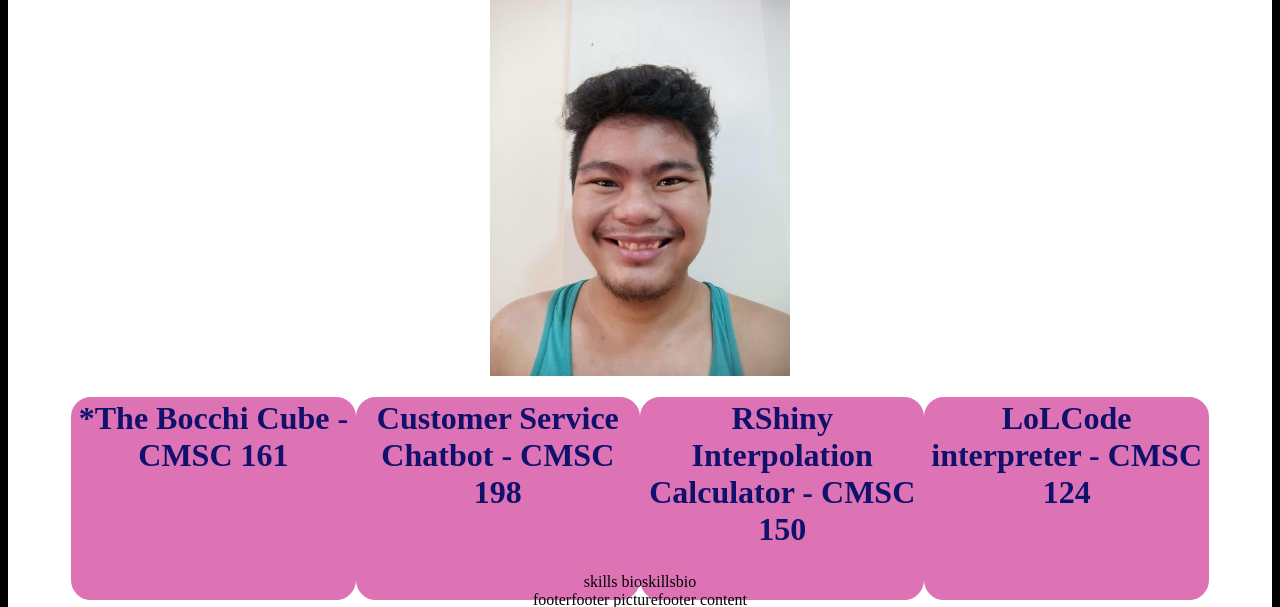
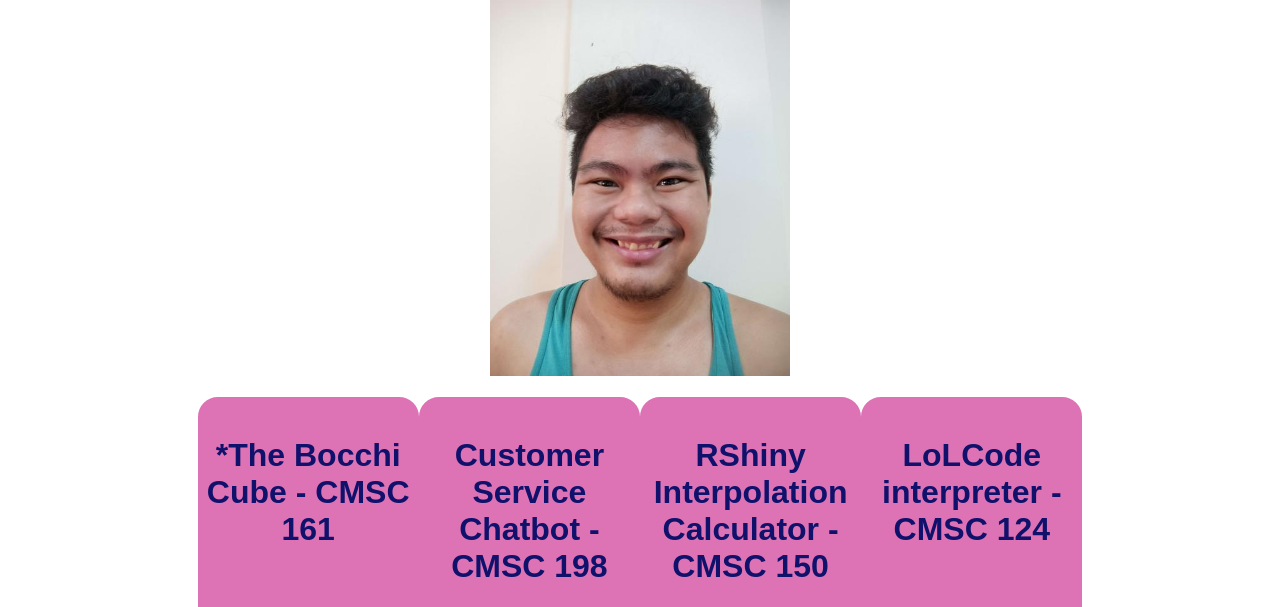
Before and after one commit to CMSC100-1S2324/my-github-page-LanceQuitalig, a plain HTML site: page index.html in a window 1280 px wide. Shown: the part 275-882 px from the top of the page. Drawn offline with Linux system fonts and the light colour scheme.

Commit message:
refactor: added break lines to project section for visual clarity

```diff
--- a/index.css
+++ b/index.css
@@ -1,7 +1,3 @@
-body {
-    background-color: black;
-}
-
 a:link {
     text-decoration: none;
 }
@@ -13,8 +9,6 @@ a:visited {
 .main-flex {
     display: flex;
     flex-direction: column;
-
-    background-color: white;
 }
 
 .navigation-flex {
@@ -40,13 +34,17 @@ a:visited {
 
     justify-content: space-between;
     flex-wrap: wrap;
-    width: 90%;
+    width: 70%;
 }
 
 .skills-bio-flex {
     display: flex;
     flex-direction: row;
     align-items: center;
+
+    justify-content: space-evenly;
+
+    width: 80%;
 }
 
 .footer-flex {
@@ -63,6 +61,7 @@ a:visited {
     color: #edcfc4;
     border-radius: 20px;
     text-align: center;
+    font-family: 'Times New Roman', Times, serif;
 }
 
 .projects-flex-item {
@@ -77,7 +76,7 @@ a:visited {
     text-align: center;
 
     height: 100%;
-    vertical-align: middle;
+    font-family: Arial, Helvetica, sans-serif;
 }
 
 .photo {
@@ -90,3 +89,13 @@ a:visited {
     display: flex;
     justify-content: center;
 }
+
+.skills-bio-item {
+    flex: 1;
+
+    display: flex;
+    flex-direction: column;
+    justify-content: center;
+
+    text-align: center;
+}
--- a/index.html
+++ b/index.html
@@ -46,45 +46,50 @@
                 <div class="projects-flex">
                     <div class="projects-flex-item">
                         <a href="https://LanceQuitalig.github.io/CMSC161">
-                            <h1 onmouseover="this.innerHTML='Final project for the course using the gl-matrix library.'"
-                            onmouseout="this.innerHTML='*The Bocchi Cube - CMSC 161'">
-                                *The Bocchi Cube - CMSC 161
+                            <h1 onmouseover="this.innerHTML='<br /> Final project for the course using the gl-matrix library.'"
+                            onmouseout="this.innerHTML='<br /> *The Bocchi Cube - CMSC 161'">
+                                <br /> *The Bocchi Cube - CMSC 161
                             </h1>
                         </a>
                     </div>
 
                     <div class="projects-flex-item">
-                        <h1 onmouseover="this.innerHTML='Final output as required by the company I was with.'"
-                        onmouseout="this.innerHTML='Customer Service Chatbot - CMSC 198'">
-                            Customer Service Chatbot - CMSC 198
+                        <h1 onmouseover="this.innerHTML='<br /> Final output as required by the company I was with.'"
+                        onmouseout="this.innerHTML='<br /> Customer Service Chatbot - CMSC 198'">
+                            <br /> Customer Service Chatbot - CMSC 198
                         </h1>
                     </div>
 
                     <div class="projects-flex-item">
-                        <h1 onmouseover="this.innerHTML='Final project of the course, was my second time coding a project.'"
-                        onmouseout="this.innerHTML='RShiny Interpolation Calculator - CMSC 150'">
-                            RShiny Interpolation Calculator - CMSC 150
+                        <h1 onmouseover="this.innerHTML='<br /> Final project of the course; was my second time coding a project.'"
+                        onmouseout="this.innerHTML='<br /> RShiny Interpolation Calculator - CMSC 150'">
+                            <br /> RShiny Interpolation Calculator - CMSC 150
                         </h1>
                     </div>
 
                     <div class="projects-flex-item">
-                        <h1 onmouseover="this.innerHTML='Final project of the course, did over the course of 6 months during COVID'"
-                        onmouseout="this.innerHTML='LoLCode interpreter - CMSC 124 '">
-                            LoLCode interpreter - CMSC 124
+                        <h1 onmouseover="this.innerHTML='<br /> Final project of the course; did over the course of 6 months during COVID'"
+                        onmouseout="this.innerHTML='<br /> LoLCode interpreter - CMSC 124 '">
+                            <br /> LoLCode interpreter - CMSC 124
                         </h1>
                     </div>
                 </div>
             </div>
 
             <div class="main-flex-item" id="skills-bio">
-                skills bio
                 <div class="skills-bio-flex">
                     <div class="skills-bio-item" id="skills">
-                        skills
+                        <br />
+                        <h1>
+                            Skills:
+                            <br /> Programming
+                            <br /> skills
+                            <br /> skills
+                        </h1>
                     </div>
 
                     <div class="skills-bio-item" id="autiobiography">
-                        bio
+                        <h1> bio </h1>
                     </div>
 
                 </div>
```
